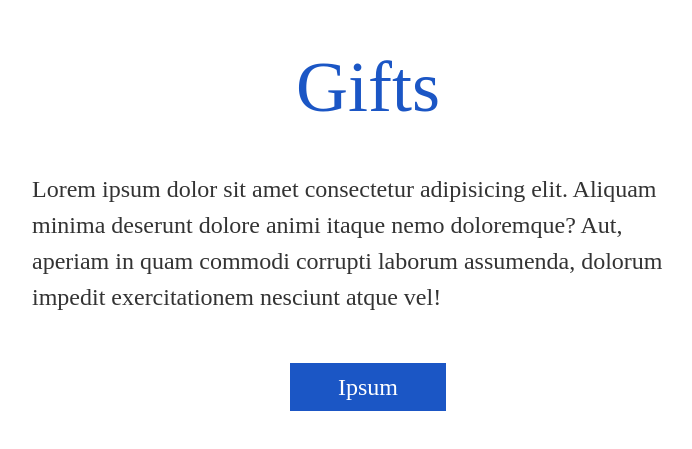
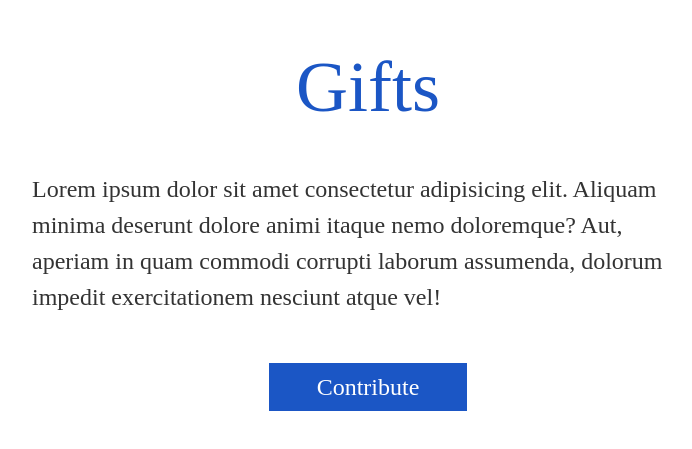
Before and after one commit to nath-codes/jelena, a React (Create React App) app: page / in a window 1280 px wide. Shown: the part 3645-4094 px from the top of the page, without its empty margins (272-964 px from the left). Built offline with nearby package versions, Linux system fonts and the light colour scheme; no server answers; a web font is replaced by a local one.

Commit message:
added more descriptive copy to Gift component button

```diff
--- a/src/components/Gifts.jsx
+++ b/src/components/Gifts.jsx
@@ -18,7 +18,7 @@ const Hero = () => (
       corrupti laborum assumenda, dolorum impedit exercitationem nesciunt atque
       vel!
     </GiftsText>
-    <ButtonLink href="https://amazon.co.uk">Ipsum</ButtonLink>
+    <ButtonLink href="https://amazon.co.uk">Contribute</ButtonLink>
   </Section>
 );
 
```
